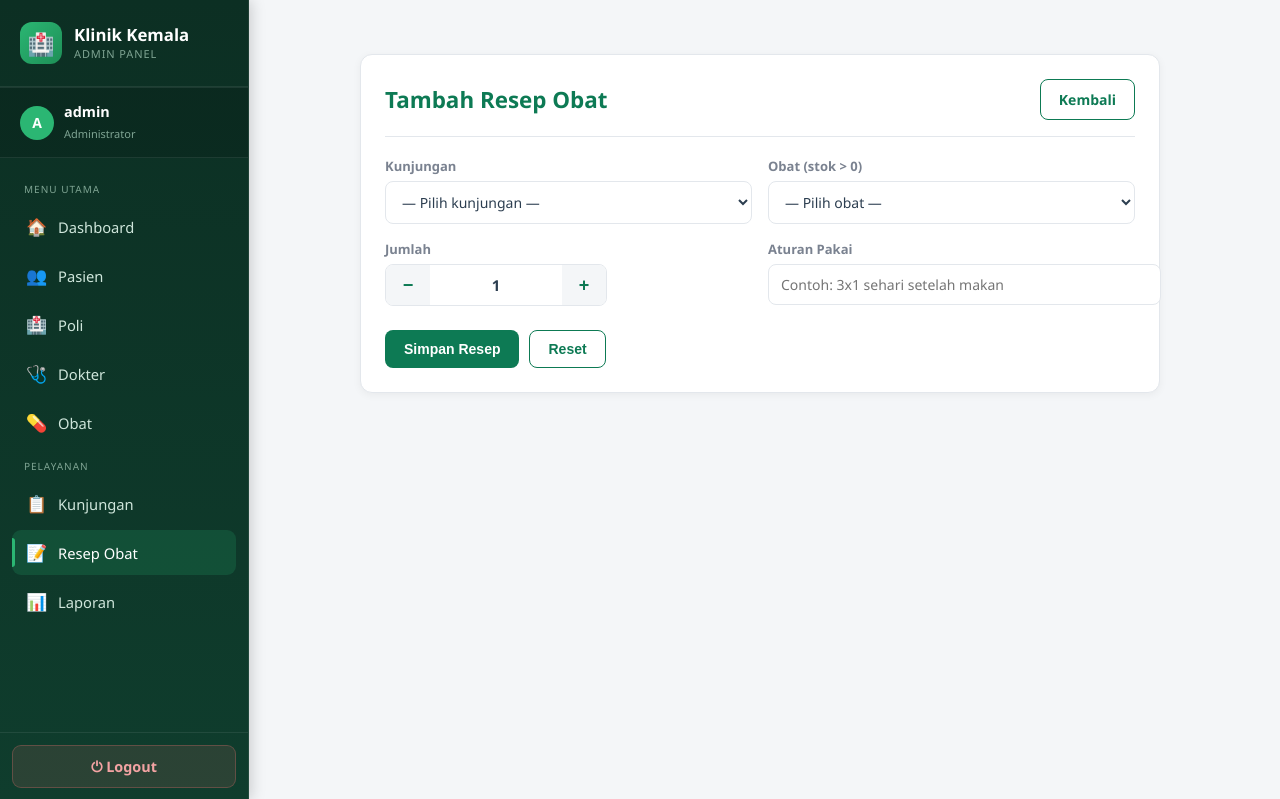
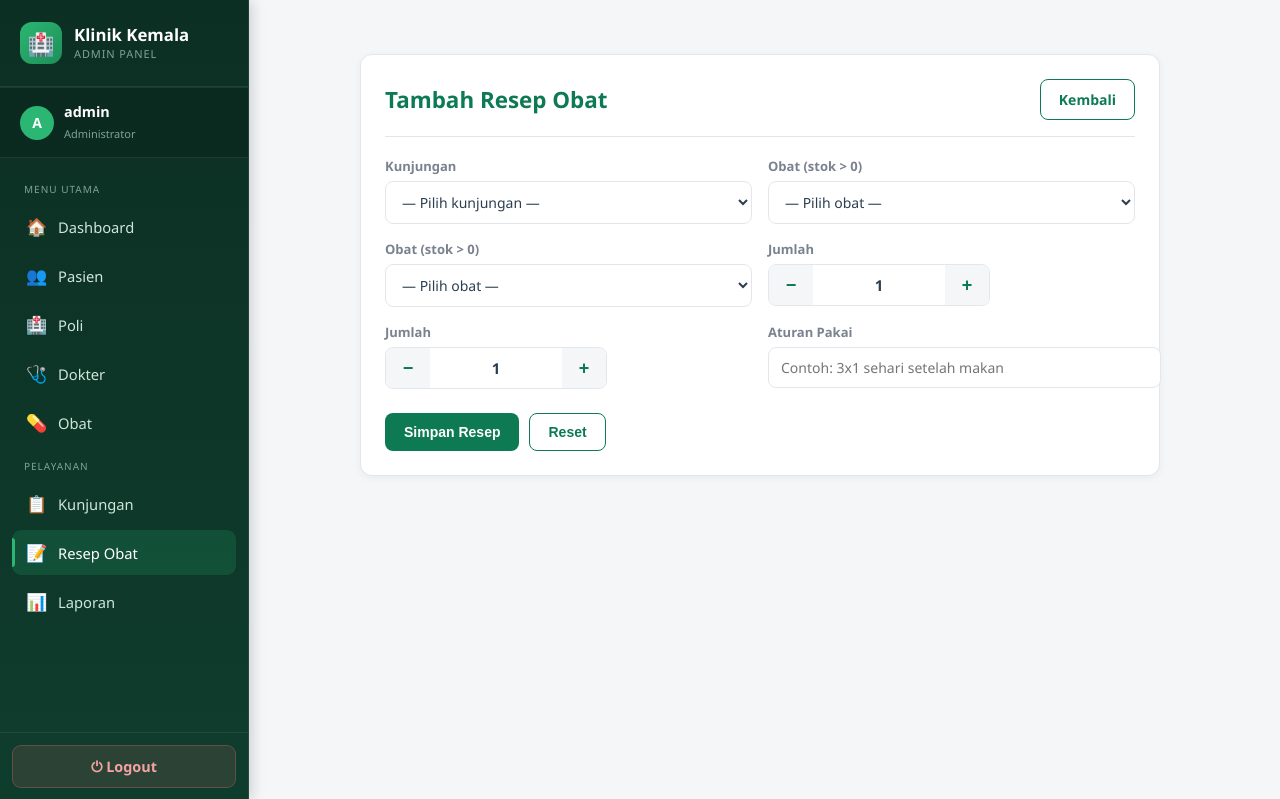
Before and after one commit to rizalramadhan28/UAS-PBW, a PHP site: page /detail_kunjungan/tambah_detail.php in a window 1280 px wide. Shown: the top 799 px of the page. Run offline with PHP 8.4, Linux system fonts and the light colour scheme; a user stored in the database is signed in; data comes from the database, SQL or seed files in the repository; data that the repository does not hold is empty; some libraries are stand-ins or nearby versions.

Commit message:
UAS PBW
Web klinik kemala

```diff
--- a/uas/detail_kunjungan/tambah_detail.php
+++ b/uas/detail_kunjungan/tambah_detail.php
@@ -127,6 +127,28 @@ function fmt_tgl_short($d) {
                 </div>
 
                 <div class="form-group">
+                    <label>Obat (stok &gt; 0)</label>
+                    <select name="id_obat" required>
+                        <option value="">— Pilih obat —</option>
+                        <?php while ($o = mysqli_fetch_assoc($obat_list)): ?>
+                            <option value="<?= (int)$o['id_obat'] ?>">
+                                <?= htmlspecialchars($o['nama_obat']) ?>
+                                (sisa <?= (int)$o['stok'] ?> <?= htmlspecialchars($o['satuan'] ?? '') ?>)
+                            </option>
+                        <?php endwhile; ?>
+                    </select>
+                </div>
+
+                <div class="form-group">
+                    <label>Jumlah</label>
+                    <div class="stepper">
+                        <button type="button" onclick="stepJumlah(-1)" aria-label="Kurangi jumlah">−</button>
+                        <input type="number" id="jumlah" name="jumlah_obat" min="1" value="<?= max(1, (int)($_POST['jumlah_obat'] ?? 1)) ?>" required>
+                        <button type="button" onclick="stepJumlah(1)" aria-label="Tambah jumlah">+</button>
+                    </div>
+                </div>
+
+                <div class="form-group">
                     <label>Jumlah</label>
                     <div class="stepper">
                         <button type="button" onclick="stepJumlah(-1)" aria-label="Kurangi jumlah">−</button>
--- a/uas/dokter/data_dokter.php
+++ b/uas/dokter/data_dokter.php
@@ -51,6 +51,7 @@ $query = mysqli_query($conn, "SELECT * FROM dokter WHERE aktif = 1 ORDER BY id_d
                         <th>NIP</th>
                         <th>SIP</th>
                         <th>Poli (Spesialis)</th>
+                        <th>Sub Spesialis</th>
                         <th>No. HP</th>
                         <th style="text-align:right;">Aksi</th>
                     </tr>
--- a/uas/dokter/tambah_dokter.php
+++ b/uas/dokter/tambah_dokter.php
@@ -125,6 +125,12 @@ if (isset($_POST['simpan'])) {
                     <input type="text" name="no_hp" placeholder="08xxxxxxxxxx"
                            value="<?= htmlspecialchars($_POST['no_hp'] ?? '') ?>">
                 </div>
+
+                <div class="form-group">
+                    <label>Sub Spesialis</label>
+                    <input type="text" name="sub_spesialis" placeholder="Sub Spesialis"
+                           value="<?= htmlspecialchars($_POST['sub_spesialis'] ?? '') ?>">
+                </div>
             </div>
 
             <div class="form-group" style="margin-top:16px;">
--- a/uas/pasien/hapus_pasien.php
+++ b/uas/pasien/hapus_pasien.php
@@ -14,7 +14,7 @@ $base = BASE_URL;
 $id = isset($_GET['id']) ? (int)$_GET['id'] : 0;
 
 if ($id > 0) {
-    $stmt = mysqli_prepare($conn, "DELETE FROM pasien WHERE id_pasien = ?");
+    $stmt = mysqli_prepare($conn, "DELETE FROM pasien WHERE no_bpjs = ?");
     mysqli_stmt_bind_param($stmt, 'i', $id);
     mysqli_stmt_execute($stmt);
 }
```
Also changed, not shown: uas/laporan/laporan.php (+4 -13 lines), uas/detail_kunjungan/data_detail.php (line endings or trailing spaces), uas/dokter/edit_dokter.php (line endings or trailing spaces), uas/dokter/hapus_dokter.php (line endings or trailing spaces).
